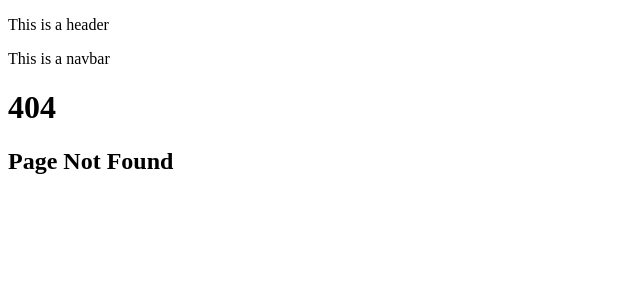
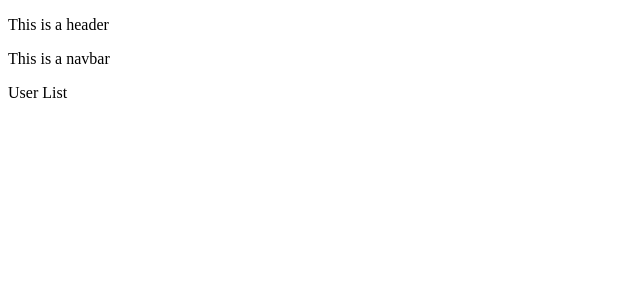
Before and after one commit to MeghanBomberger/hive, a Vue app: page /users in a window 1280 px wide. Before the commit this address had no page. Shown: the top 300 px of the page, without its empty margins (0-640 px from the left). Built offline with nearby package versions, Linux system fonts and the light colour scheme; what vuejs-logger would draw is missing.

Commit message:
added user-list base view

```diff
--- a/src/router.js
+++ b/src/router.js
@@ -1,6 +1,7 @@
 import Vue from 'vue'
 import Router from 'vue-router'
 import PageNotFound from '@/views/page-not-found'
+import UserList from '@/views/user-list'
 
 Vue.use(Router)
 
@@ -9,7 +10,11 @@ export default new Router({
 	base: process.env.BASE_URL,
 	routes: [
 		{
-			path: '/'
+			path: '/',
+			redirect: '/users'
+		},{
+			path: '/users',
+			component: UserList
 		},{
 			path: '*',
 			component: PageNotFound
--- /dev/null
+++ b/src/views/user-list.vue
@@ -0,0 +1,11 @@
+<template>
+	<div>
+		<p>User List</p>
+	</div>
+</template>
+
+<script>
+export default {
+	name: "UserList"
+}
+</script>
```
